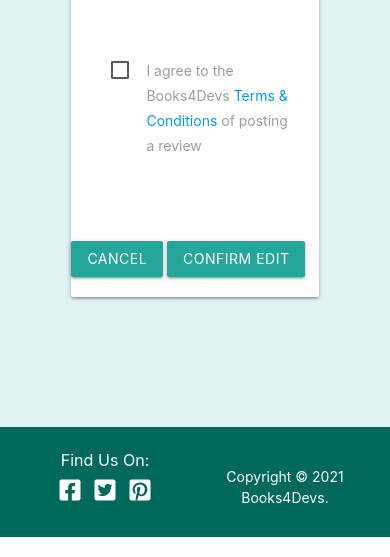
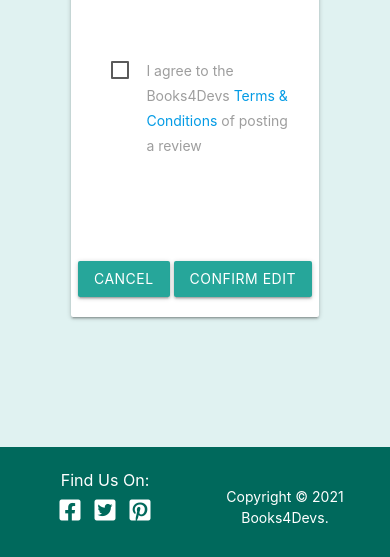
Before and after one commit to PhillyJB/Books4Devs, a Flask app: template templates/edit_book.html in a window 390 px wide. Shown: the part 1817-2374 px from the top of the page. Run offline with Flask 2, Linux system fonts and the light colour scheme; the template is opened without the code that fills it: most values are stand-ins (such as "Sample title", 1, 10 or a date in 2020); some libraries are stand-ins or nearby versions.

```diff
--- a/static/css/styles.css
+++ b/static/css/styles.css
@@ -161,7 +161,8 @@ main {
   }
 
   .add-book-btn-row-edit {
-    margin-top: 150px;
+    margin-top: 170px;
+    text-align: center;
   }
 
   .bottom-of-form {
```
